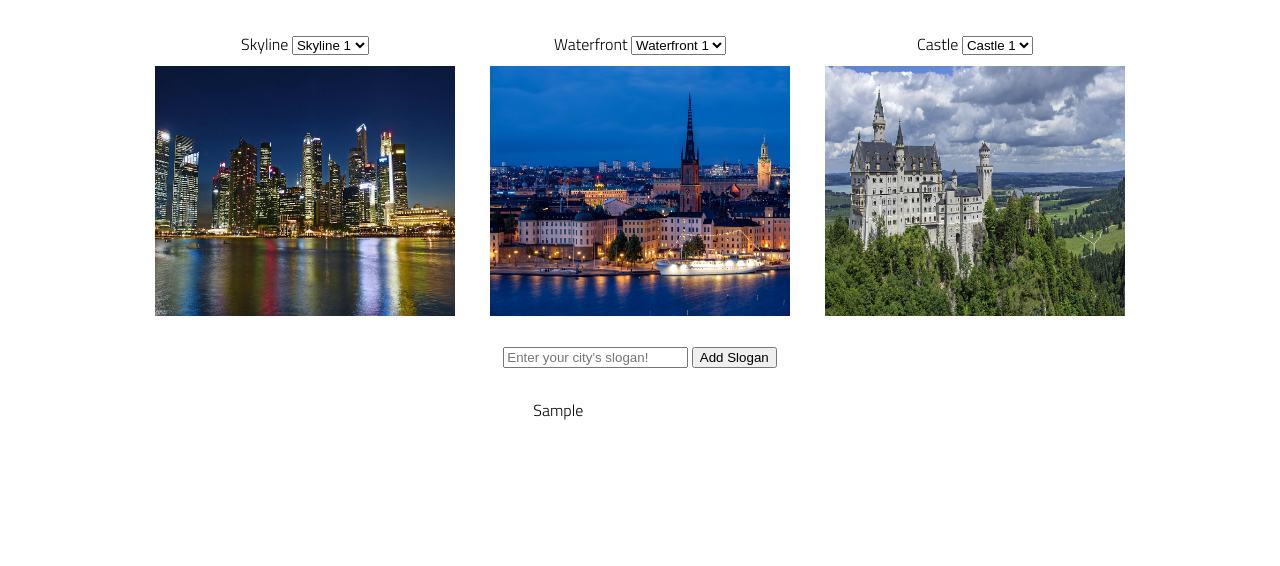
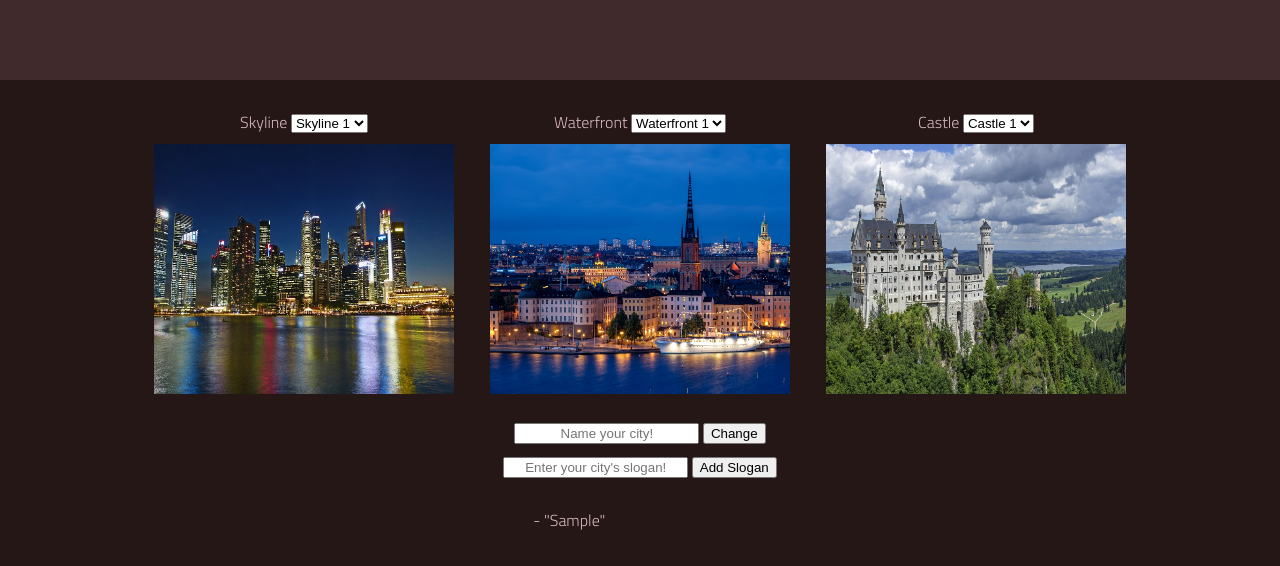
Before and after one commit to Trevor-Rezac/City-Builder, a plain HTML site: page index.html in a window 1280 px wide. Both pictures are taken after typing "Sample" into the empty fields and a click on the button "Add Slogan". Drawn offline with Linux system fonts and the light colour scheme.

Commit message:
added a city name welcome and styled stuff

```diff
--- a/app.js
+++ b/app.js
@@ -11,6 +11,9 @@ const sloganInput = document.querySelector('#slogan-input');
 const sloganButton = document.querySelector('#slogan-button');
 const sloganList = document.querySelector('#slogan-list');
 const countEl = document.querySelector('#count');
+const nameChangeBtn = document.querySelector('#name-change-btn');
+const nameChangeInput = document.querySelector('#name-change-input');
+const cityWelcome = document.querySelector('#city-welcome');
 
 // let state
 
@@ -19,6 +22,7 @@ let sloganArr = [];
 let skylineCount = 0;
 let waterfrontCount = 0;
 let castleCount = 0;
+let cityName = '';
 
 // set event listeners
   // get user input
@@ -46,8 +50,13 @@ castleDropdown.addEventListener('change', () => {
     displayStats();
 });
 
+
 sloganButton.addEventListener('click', () => {
     displaySlogans();
+});
+
+nameChangeBtn.addEventListener('click', () => {
+    changeCityName();
 });
 
 function displayStats() {
@@ -61,8 +70,36 @@ function displaySlogans() {
     for (let slogan of sloganArr) {
         const p = document.createElement('p');
         p.classList.add('slogan');
-        p.textContent = slogan;
+        p.textContent = (cityName.value === '') ? slogan : `${cityName} - "${slogan}"`;
         sloganList.append(p);
     }
     sloganInput.value = '';
 }
+
+function changeCityName() {
+    cityName = nameChangeInput.value;
+    cityWelcome.textContent = `Welcome to ${cityName}!`;
+    nameChangeInput.value = '';
+}
+
+// function disableBtn() {
+//     if (sloganInput.value === '') {
+//         sloganButton.disabled = true;
+//     } else {
+//         sloganButton.disabled = false;
+//     }
+// }
+
+// function enableBtn() {
+//     if (sloganInput.value.length > 0) {
+//         sloganButton.disabled = false;
+//     }
+// }
+
+// const skylineArr = [];
+// const waterfrontArr = [];
+// const castleArr = [];
+
+// function getRandomItem(arr) {
+//     return Math.floor(Math.random() * arr.length);
+// }
--- a/index.html
+++ b/index.html
@@ -13,6 +13,11 @@
 </head>
 
 <body>
+    <header>
+        <div id="welcome-header">
+            <h1 id="city-welcome"></h1>
+        </div>
+    </header>
     <main>
         <section class="main-container">
             <div class="skyline container">
@@ -61,6 +66,12 @@
         <div id="count">
         </div>
 
+        <div class="name-change">
+            <label>
+                <input type="text" placeholder="Name your city!" id="name-change-input">
+            </label>
+            <button id="name-change-btn">Change</button>
+        </div>
         <div class="slogans">
             <label>
                 <input type="text" placeholder="Enter your city's slogan!" id="slogan-input">
--- a/styles/style.css
+++ b/styles/style.css
@@ -7,6 +7,12 @@ body {
     --color3: white;
     --color4: white;
     --color5: white;
+
+    --mountbatten-pink: #957186ff;
+    --queen-pink: #d9b8c4ff;
+    --old-mauve: #703d57ff;
+    --old-burgundy: #402a2cff;
+    --smoky-black: #241715ff;
 
     /* https://coolors.co/generate and click export -> scss to get the colors to copy and paste below*/
 
@@ -28,7 +34,7 @@ body {
     --footer-height: 25px;
 
     font-family: 'Titillium Web', sans-serif;
-    background-color: var(--color2);
+    background-color: var(--smoky-black);
 }
 
 main {
@@ -37,6 +43,8 @@ main {
     justify-content: center;
     align-items: center;
     margin-bottom: calc(var(--footer-height));
+    background-color: var(--smoky-black);
+    color: var(--queen-pink);
 }
 
 section {
@@ -55,24 +63,21 @@ section {
 
 header {
     display: flex;
-    justify-content: flex-end;
+    justify-content: center;
+    align-items: center;
     background-color: var(--color3);
     height: var(--header-height);
     box-shadow: var(--shadow);
+    text-align: center;
+    background-color: var(--old-burgundy);
+    color: var(--mountbatten-pink);
 }
 
 
-h2 {
-    font-size: 1.8rem;
-    font-weight: bold;
-}
+
 
 .gutter-right {
     margin-right: 20px;
-}
-
-header img {
-    height: var(--header-height);
 }
 
 p {
@@ -97,13 +102,15 @@ footer {
     display: flex;
     flex-direction: row;
     justify-content: space-evenly;
+    background-color: var(--smoky-black);
+    border: solid 0px var(--smoky-black);
 }
 
 img {
     height: 250px;
     width: 300px;
     margin: 10px;
-    border-style: none;
+    border-style: solid 5px var(--old-burgundy);
 }
 
 .container {
@@ -115,3 +122,19 @@ img {
 .slogans {
     margin: 10px;
 }
+
+input {
+    text-align: center;
+}
+
+.name-change {
+    margin-top: 10px;
+}
+
+button {
+    cursor: pointer;
+}
+
+label {
+    color: var(--queen-pink);
+}
--- a/utils.js
+++ b/utils.js
@@ -1,3 +1,3 @@
 export function createCountString(skylineCount, waterfrontCount, castleCount) {
-    return `You changed the skyline ${skylineCount} times, the waterfront ${waterfrontCount} times, and the castle ${castleCount} times.`;
+    return `You changed the skyline ${skylineCount} ${(skylineCount === 1) ? 'time' : 'times'}, the waterfront ${waterfrontCount} ${(waterfrontCount === 1) ? 'time' : 'times'}, and the castle ${castleCount} ${(castleCount === 1) ? 'time' : 'times'}.`;
 }
```
